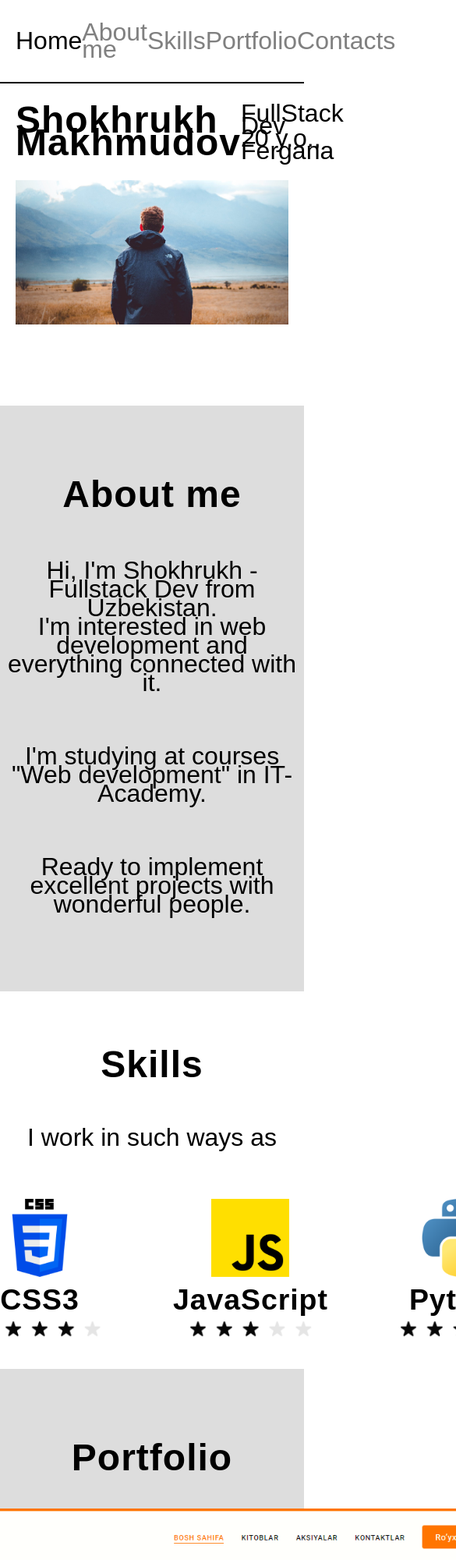
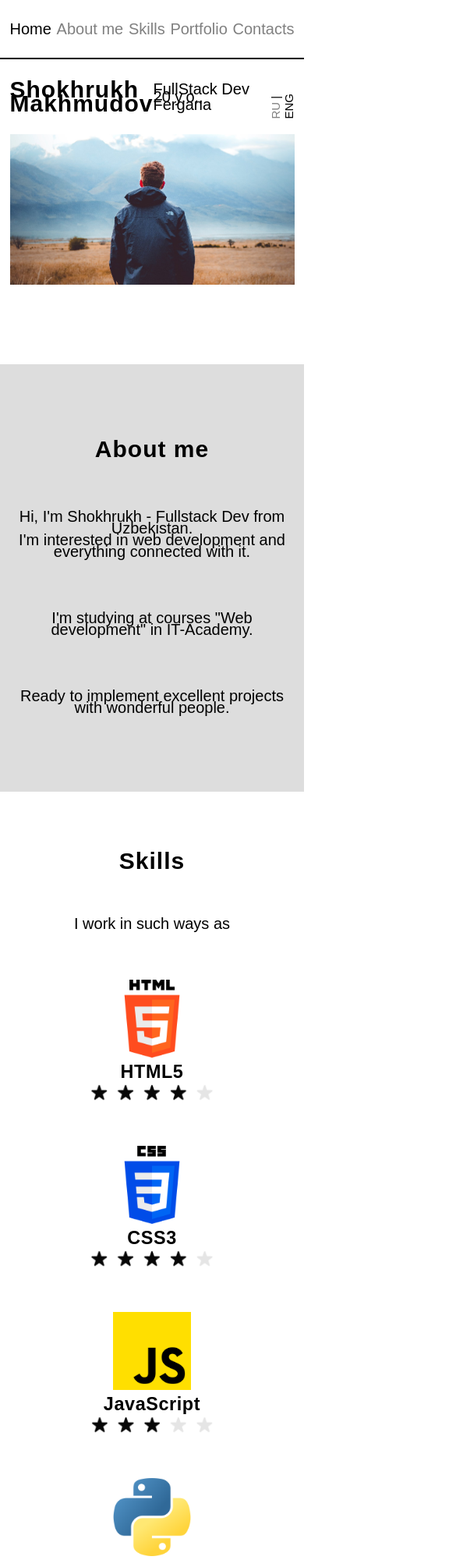
Before and after one commit to Msshohruh/About_me, a plain HTML site: page index.html in a window 390 px wide. Shown: the top 2000 px of the page at 78% size, 585 px wide, since content can reach past the window. Drawn offline with Linux system fonts and the light colour scheme; a web font is replaced by a local one.

Commit message:
Add files via upload

```diff
--- a/index.html
+++ b/index.html
@@ -26,7 +26,7 @@
             <p><span style="color: #828282;">RU</span> | <span>ENG</span></p>
         </div>
         <div class="subtitle-img container">
-            <img src="./img/photo_2.jpg" alt="" width="100%">
+            <img src="./img/photo_2.jpg" alt="">
         </div>
     </div>
     <div class="About-me" id="about">
@@ -39,6 +39,7 @@
         <h2>Skills</h2>
         <p>I work in such ways as</p>
         <div class="Skills-items container">
+            <div class="top">
                 <div class="item">
                     <img src="./img/html5.png" alt="" width="100">
                     <h3>HTML5</h3>
@@ -49,6 +50,8 @@
                     <h3>CSS3</h3>
                     <img src="./img/Group2.png" alt="" height="26">
                 </div>
+            </div>
+            <div class="bottom">
                 <div class="item">
                     <img src="./img/JS.png" alt="" width="100">
                     <h3>JavaScript</h3>
@@ -61,12 +64,13 @@
                 </div>
             </div>
         </div>
+    </div>
     <div class="Portfolio" id="portfolio">
         <h2>Portfolio</h2>
-        <img src="./img/Akademnashr.png" alt="" width="1000">
+        <img src="./img/Akademnashr.png" alt="">
         <span class="Portfolio-resource"><a href="https://msshohruh.github.io/Akademnashr/">Online book store - Homepage <i class="fas fa-arrow-right"></i></a></span>
 
-        <img src="./img/AnsorMed.png" alt="" width="1000">
+        <img src="./img/AnsorMed.png" alt="">
         <span class="Portfolio-resource"><a href="https://msshohruh.github.io/AnsorMed/">AnsorMed Medical Clinic Page - Concept <i class="fas fa-arrow-right"></i></a></span>
     </div>
 
--- a/style.css
+++ b/style.css
@@ -106,6 +106,9 @@ h2
     margin-bottom: 100px;
 }
 
+.subtitle-img img{
+    width: 100%;
+}
 .About-me
 {
     width: 100%;
@@ -136,14 +139,21 @@ h2
 {
     display: flex;
     align-items: center;
-    justify-content: center;
     letter-spacing: 0.06rem;
     margin-bottom: 30px;
 }
 
-.Skills-items .item:not(:nth-child(4))
+.top, .bottom{
+    display: flex;
+    align-items: center;
+}
+
+.item:not(:nth-child(1))
 {
-    margin-right: 90px;
+    margin-left: 90px;
+}
+.bottom{
+    margin-left: 90px;
 }
 
 .Portfolio{
@@ -158,7 +168,9 @@ h2
 .Portfolio h2{
     margin: 100px 0 50px 0;
 }
-
+.Portfolio img{
+    width: 1000px;
+}
 .Portfolio-resource
 {
     margin: 50px 0 100px 0;
@@ -243,10 +255,54 @@ footer i:hover
 }
 
 
-@media only screen and (max-width: 980px)
+@media screen and (max-width: 980px)
 {
-    body
+    .item:not(:nth-child(1))
     {
-        overflow-x: hidden;
+        margin-left: 0;
+    }
+    .bottom{
+        margin-left: 0;
+        margin-top: 50px;
+    }
+    .Skills-items{
+        flex-direction: column;
+    }
+
+    .top, .bottom{
+        width: 400px;
+        display: flex;
+        align-items: center;
+        justify-content: space-between;
+
     }
 }
+@media screen and (max-width: 720px)
+{
+    html{
+        font-size: 10px;
+    }
+    .Portfolio img{
+        width: 600px;
+    }
+}
+@media screen and (max-width: 480px)
+{
+    .subtitle-content p:nth-child(2){
+        margin-right: 0;
+    }
+    .About-me{
+        padding: 100px 20px;
+    }
+    .top, .bottom{
+        flex-direction: column;
+        margin-top: 0;
+    }
+    .item:not(:nth-child(4)){
+        margin-bottom: 50px;
+    }
+    .Portfolio img{
+        width: 400px;
+    }
+
+}
```
Lines whose indentation alone changed are shown as unchanged.
